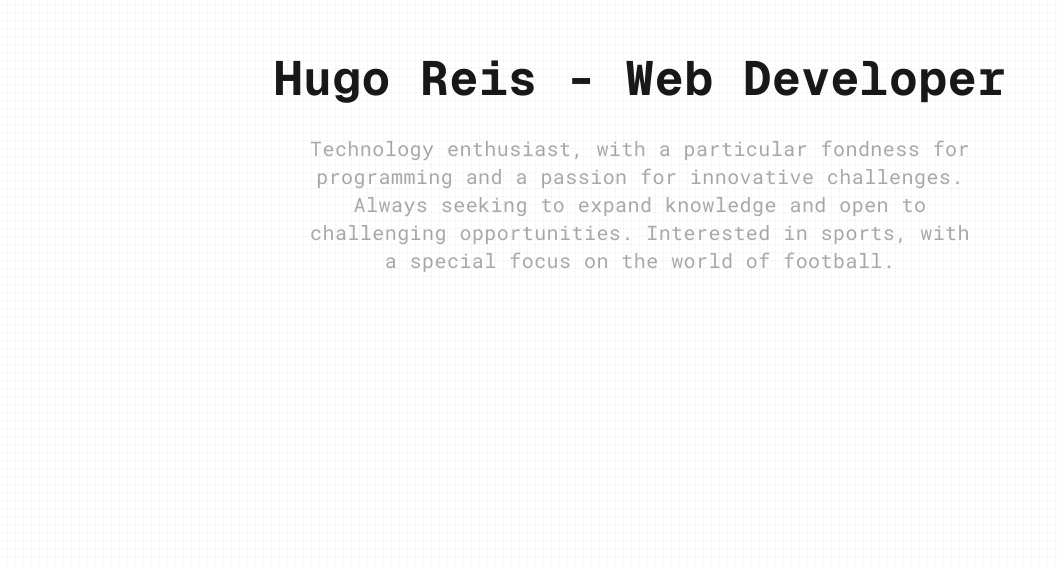
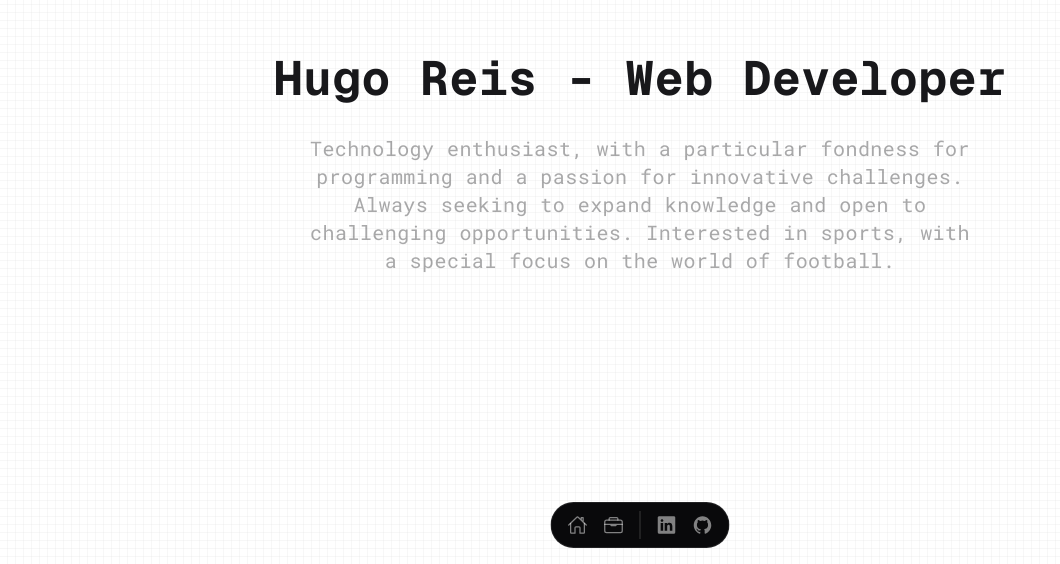
Before and after one commit to hreis00/portfolio, a Next.js app: page / in a window 1280 px wide. Shown: the part 236-800 px from the top of the page, without its empty margins (0-1060 px from the left). Built offline with nearby package versions, Linux system fonts and the light colour scheme.

Commit message:
fix/add: changed some css and included the Navigation component

```diff
--- a/app/page.tsx
+++ b/app/page.tsx
@@ -1,10 +1,12 @@
 import Header from "./components/Header";
 import AboutMe from "./components/AboutMe";
 import Projects from "./components/Projects";
+import Navigation from "./components/Navigation";
 
 export default function Home() {
   return (
-    <main className="mx-auto px-4 scroll-smooth h-screen w-screen overflow-y-scroll snap-y snap-mandatory">
+    <main className="px-4 mx-auto scroll-smooth">
+      <Navigation />
       <Header />
       <AboutMe />
       <Projects />
```
